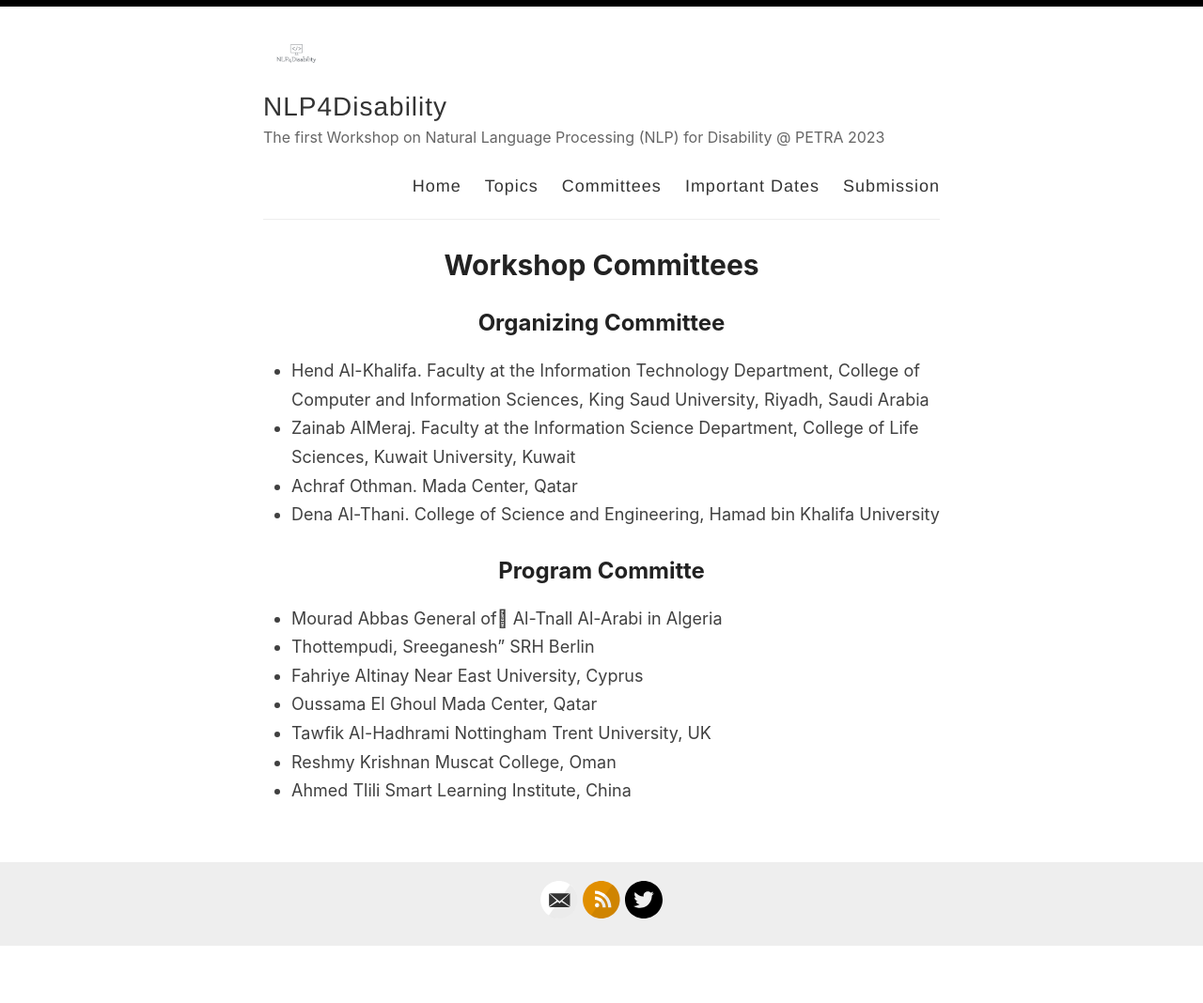
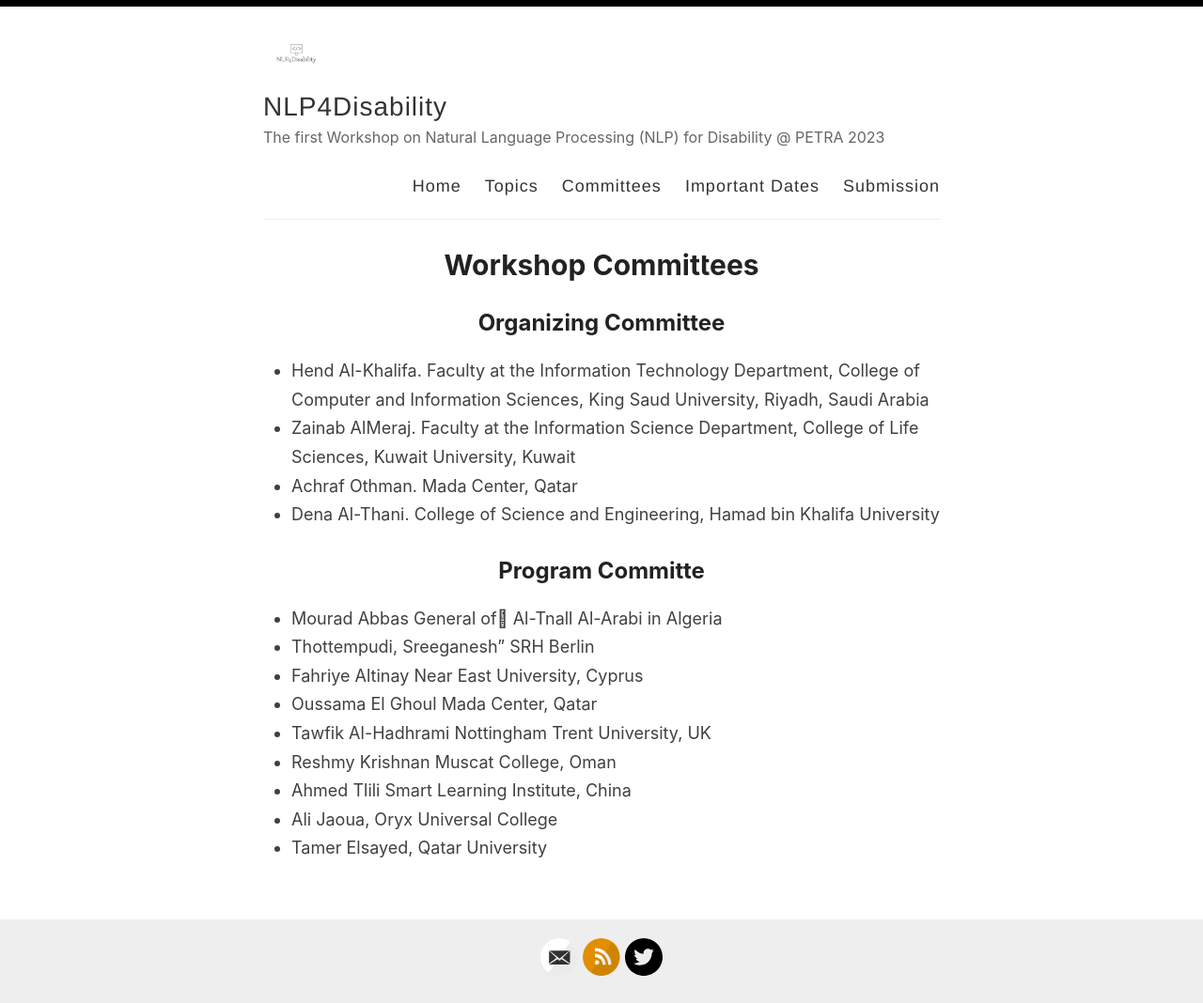
Before and after one commit to nlp4disability/nlp4disability.github.io, a Jekyll site: the page built from _pages/Organizers.md, in a window 1280 px wide. Shown: the whole page at 94% size. Built offline with Jekyll 4.4.1, drawn with Linux system fonts in a browser that asks for light colours; before the commit the page ends 1007 px from its top, so only the background shows below that.

Commit message:
Update Organizers.md

```diff
--- a/_pages/Organizers.md
+++ b/_pages/Organizers.md
@@ -18,3 +18,5 @@ permalink: /Organizers/
 - Tawfik Al-Hadhrami	Nottingham Trent University, UK
 - Reshmy Krishnan	Muscat College, Oman
 - Ahmed Tlili	Smart Learning Institute, China
+- Ali Jaoua, Oryx Universal College
+- Tamer Elsayed,	Qatar University
```
